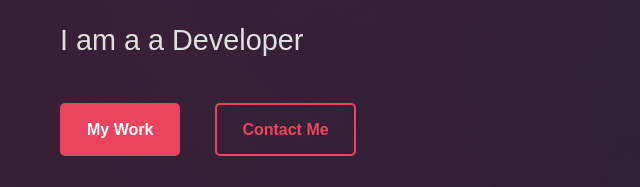
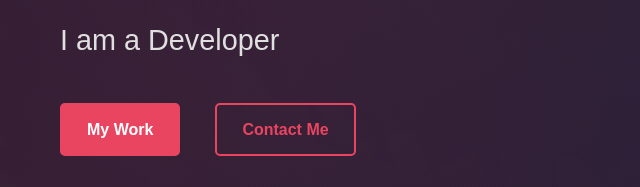
Before and after one commit to jiyanshu12/portfolio1, a plain HTML site: page index.html in a window 1280 px wide. Shown: the part 503-690 px from the top of the page, 0-640 px from the left. Drawn offline with nearby package versions, Linux system fonts and the light colour scheme.

Commit message:
Update index.html

```diff
--- a/index.html
+++ b/index.html
@@ -44,7 +44,7 @@
         <div class="container">
             <div class="hero-text-content animate delay-0"> <p class="hero-intro">Hello, I'm</p>
                 <h1 class="hero-title">Jiyanshu Chakraborty</h1>
-                <p class="hero-tagline">I am a <span class="typing-text"></span></p>
+                <p class="hero-tagline">I am  <span class="typing-text"></span></p>
                 <div class="hero-buttons">
                     <a href="#projects" class="btn btn-primary animate delay-3">My Work</a>
                     <a href="#contact" class="btn btn-secondary animate delay-4">Contact Me</a>
```
